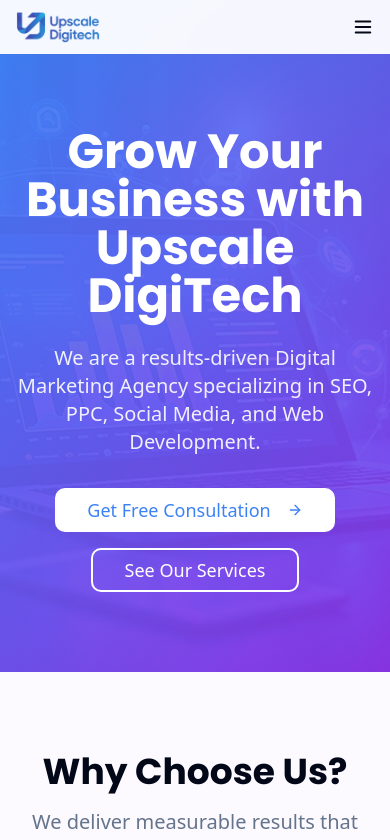
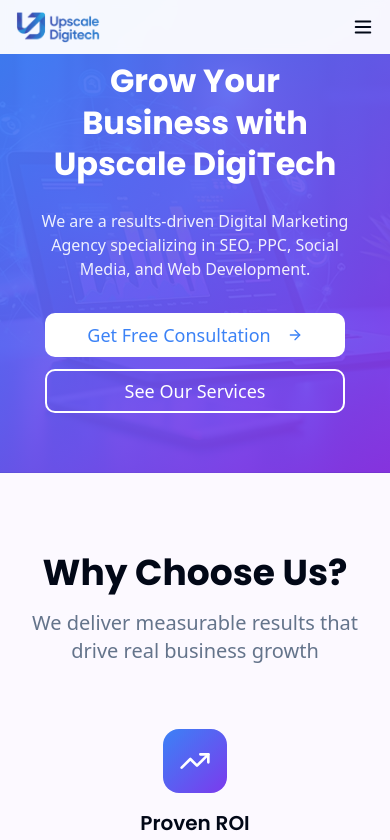
Before and after one commit to afarhan5/upscale-digitech-launchpad, a React (Vite) app: page / in a window 390 px wide. Shown: the top 840 px of the page. Built offline with nearby package versions, Linux system fonts and the light colour scheme.

Commit message:
Fix hero section mobile responsiveness

```diff
--- a/src/index.css
+++ b/src/index.css
@@ -138,3 +138,35 @@ All colors MUST be HSL.
     background-image: var(--gradient-hero);
   }
 }
+
+/* Mobile Responsive Hero Section */
+@media (max-width: 768px) {
+  .hero-section {
+    padding: 60px 20px !important;
+    text-align: center;
+  }
+
+  .hero-section h1 {
+    font-size: 32px !important;
+    line-height: 1.3 !important;
+  }
+
+  .hero-section p {
+    font-size: 16px !important;
+    margin-top: 10px;
+    line-height: 1.5 !important;
+  }
+
+  .hero-buttons {
+    display: flex;
+    flex-direction: column;
+    gap: 12px;
+    margin-top: 20px;
+  }
+
+  .hero-buttons a {
+    width: 100%;
+    max-width: 300px;
+    margin: 0 auto;
+  }
+}
--- a/src/pages/Index.tsx
+++ b/src/pages/Index.tsx
@@ -106,7 +106,7 @@ const Index = () => {
       <Navigation />
 
       {/* Hero Section */}
-      <section className="relative pt-32 pb-20 overflow-hidden">
+      <section className="hero-section relative pt-32 pb-20 overflow-hidden">
         <div
           className="absolute inset-0 z-0"
           style={{
@@ -123,15 +123,15 @@ const Index = () => {
             <p className="text-xl md:text-2xl mb-8 text-white/90 animate-fade-in">
               We are a results-driven Digital Marketing Agency specializing in SEO, PPC, Social Media, and Web Development.
             </p>
-            <div className="flex flex-col sm:flex-row gap-4 justify-center animate-fade-in">
-              <Link to="/contact">
-                <Button size="lg" className="bg-white text-primary hover:bg-white/90 text-lg px-8">
+            <div className="hero-buttons flex flex-col sm:flex-row gap-4 justify-center animate-fade-in">
+              <Link to="/contact" className="w-full sm:w-auto">
+                <Button size="lg" className="w-full bg-white text-primary hover:bg-white/90 text-lg px-8">
                   Get Free Consultation
                   <ArrowRight className="ml-2" size={20} />
                 </Button>
               </Link>
-              <Link to="/services">
-                <Button size="lg" className="border-2 border-white bg-transparent text-white hover:bg-white hover:text-primary text-lg px-8">
+              <Link to="/services" className="w-full sm:w-auto">
+                <Button size="lg" className="w-full border-2 border-white bg-transparent text-white hover:bg-white hover:text-primary text-lg px-8">
                   See Our Services
                 </Button>
               </Link>
```
